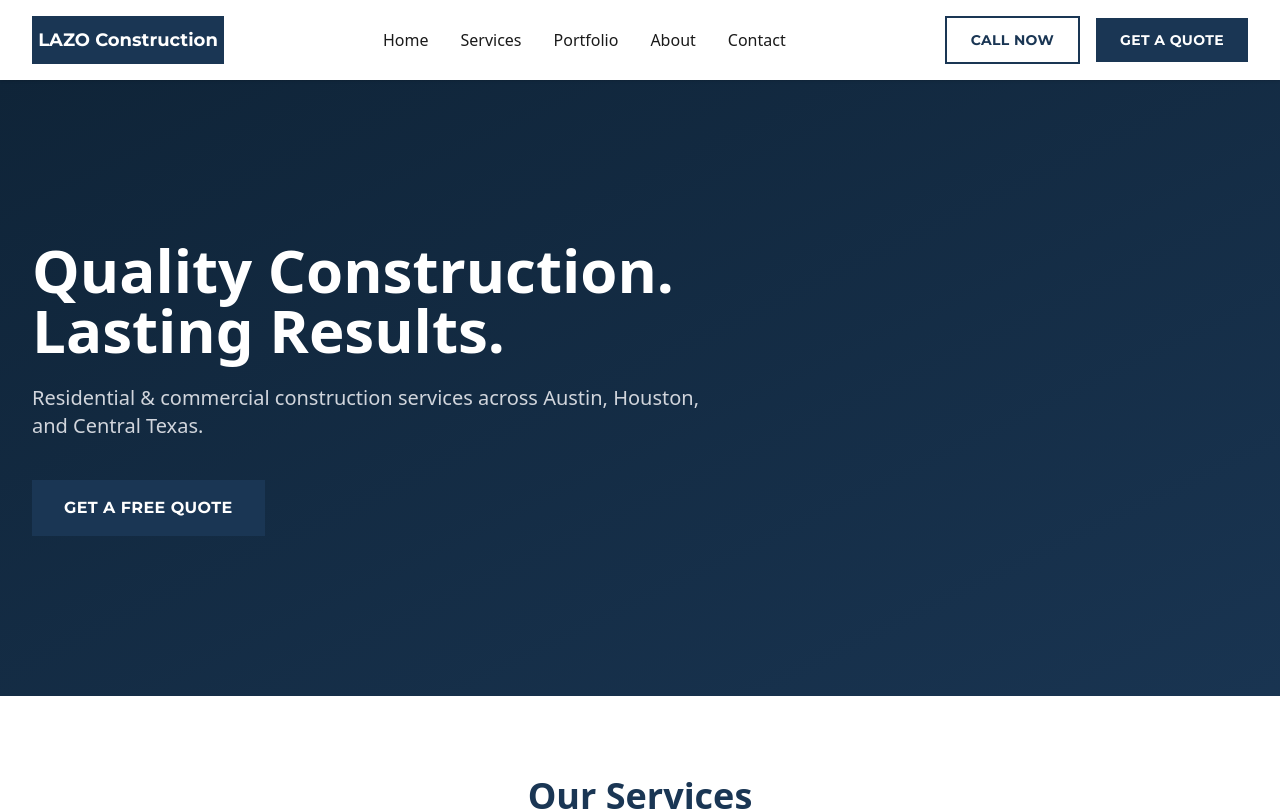
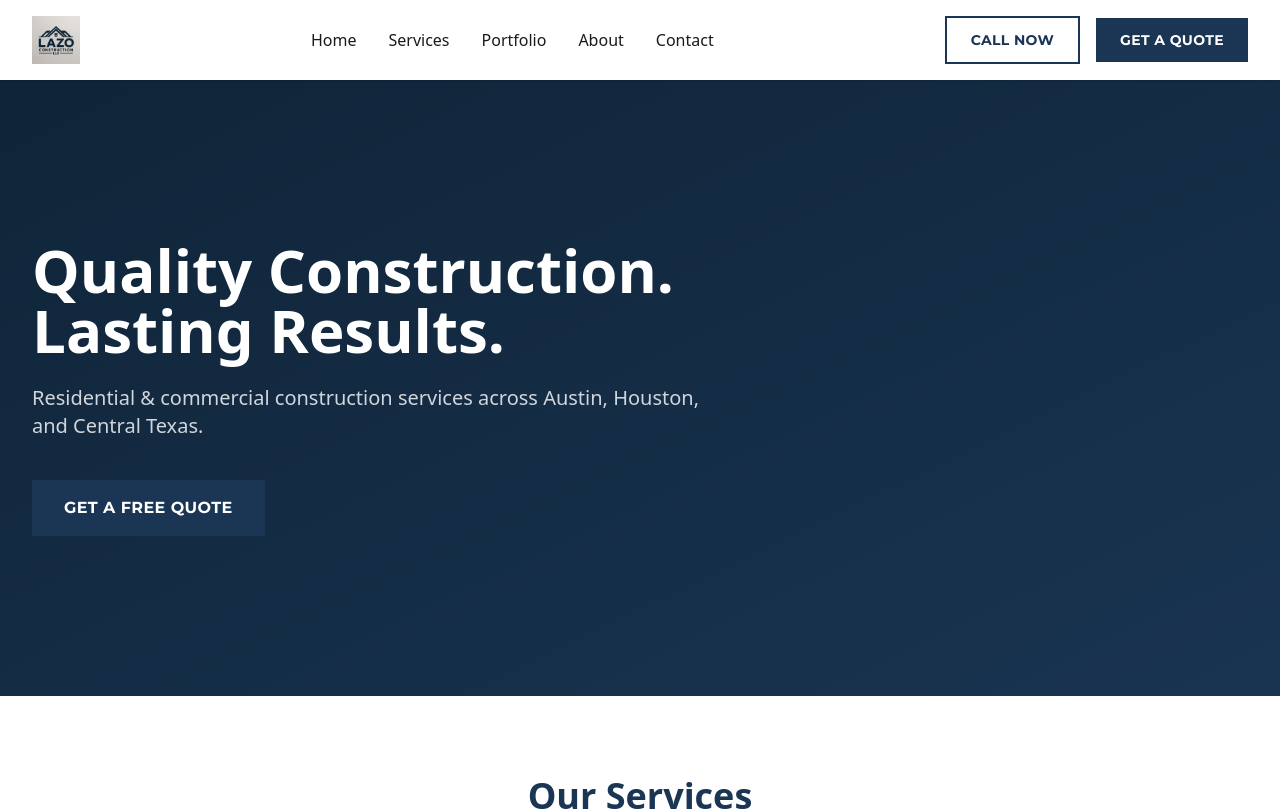
Before and after one commit to resp23f/lazo-construction-tx, a Next.js app: page / in a window 1280 px wide. Shown: the top 811 px of the page. Built offline with nearby package versions, Linux system fonts and the light colour scheme.

Commit message:
Replace logo text with image in Header component

```diff
--- a/src/components/layout/Header.tsx
+++ b/src/components/layout/Header.tsx
@@ -25,9 +25,14 @@
         <div className="flex items-center justify-between py-4">
           {/* Logo */}
           <Link href="/" className="flex items-center">
-            <div className="h-12 w-48 bg-primary flex items-center justify-center text-white font-heading font-bold text-lg">
-              LAZO Construction
-            </div>
+            <Image
+              src="/logo.png"
+              alt="LAZO Construction LLC"
+              width={180}
+              height={48}
+              className="h-12 w-auto"
+              priority
+            />
           </Link>
 
           {/* Desktop Navigation */}
```
